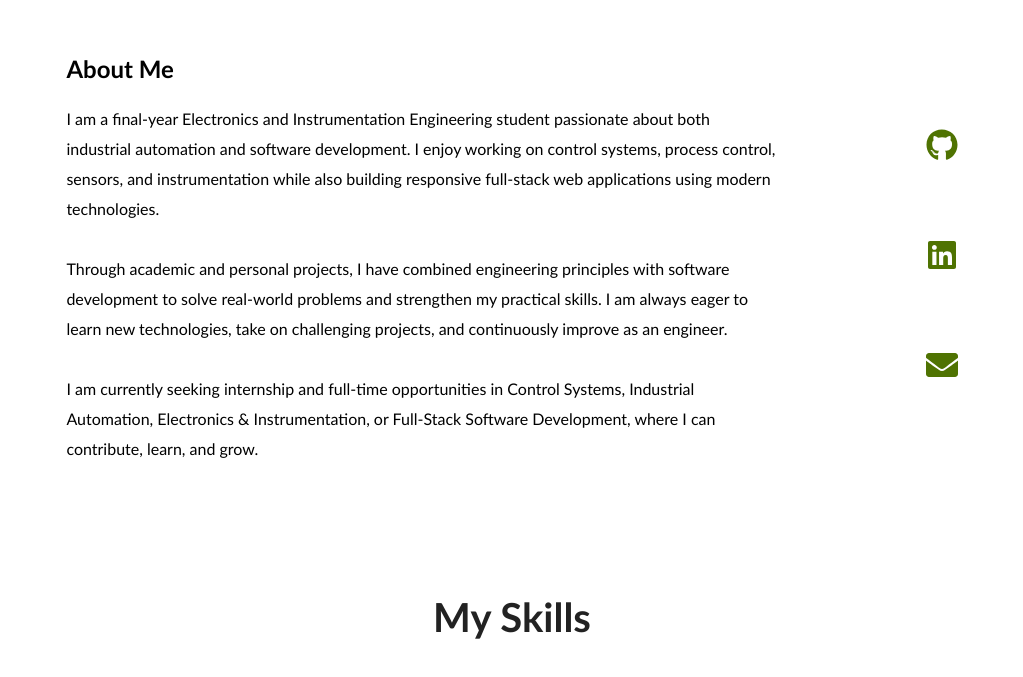
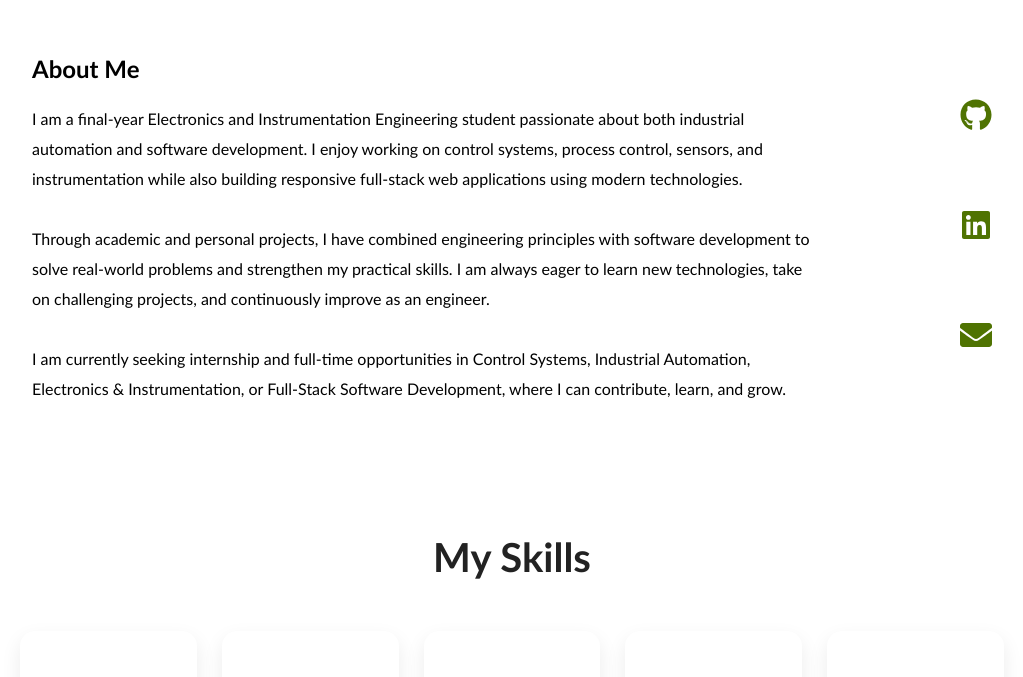
Before and after one commit to shanmathi180/portfolio, a React (Vite) app: page / in a window 1280 px wide. Shown: the part 703-1380 px from the top of the page, without its empty margins (128-1151 px from the left). Built offline with nearby package versions, Linux system fonts and the light colour scheme.

Commit message:
Update About.css

```diff
--- a/src/styles/About.css
+++ b/src/styles/About.css
@@ -4,15 +4,16 @@
     justify-content: space-between;
     gap: 150px;
 
-    max-width: 1200px;
-    width: 80%;
+    width: 100%;
+    max-width: 1000px;
     margin: 0 auto;
-    padding: 0 60px;
+    padding: 0 20px;
     box-sizing: border-box;
     font-family: 'Gill Sans', 'Gill Sans MT', Calibri, 'Trebuchet MS', sans-serif;
     line-height: 30px;
 
 }
+
 
 
 
```
